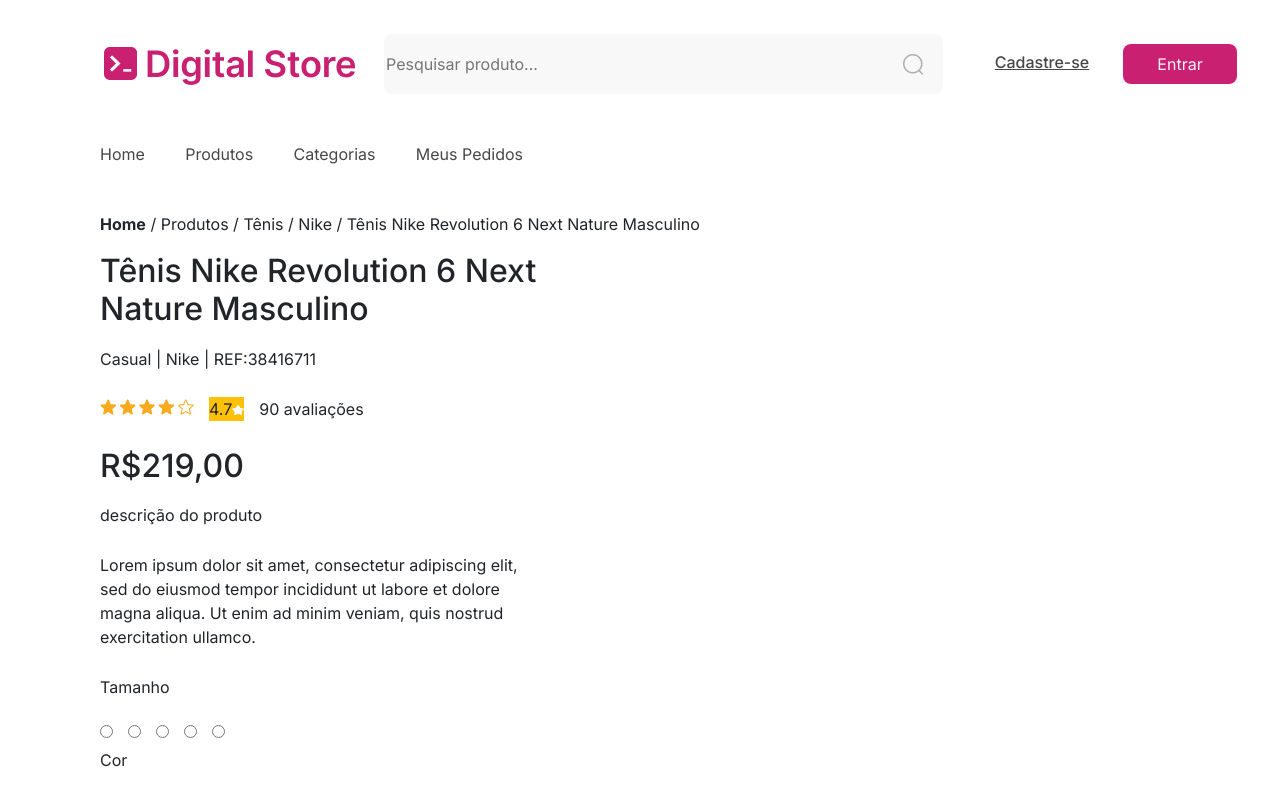
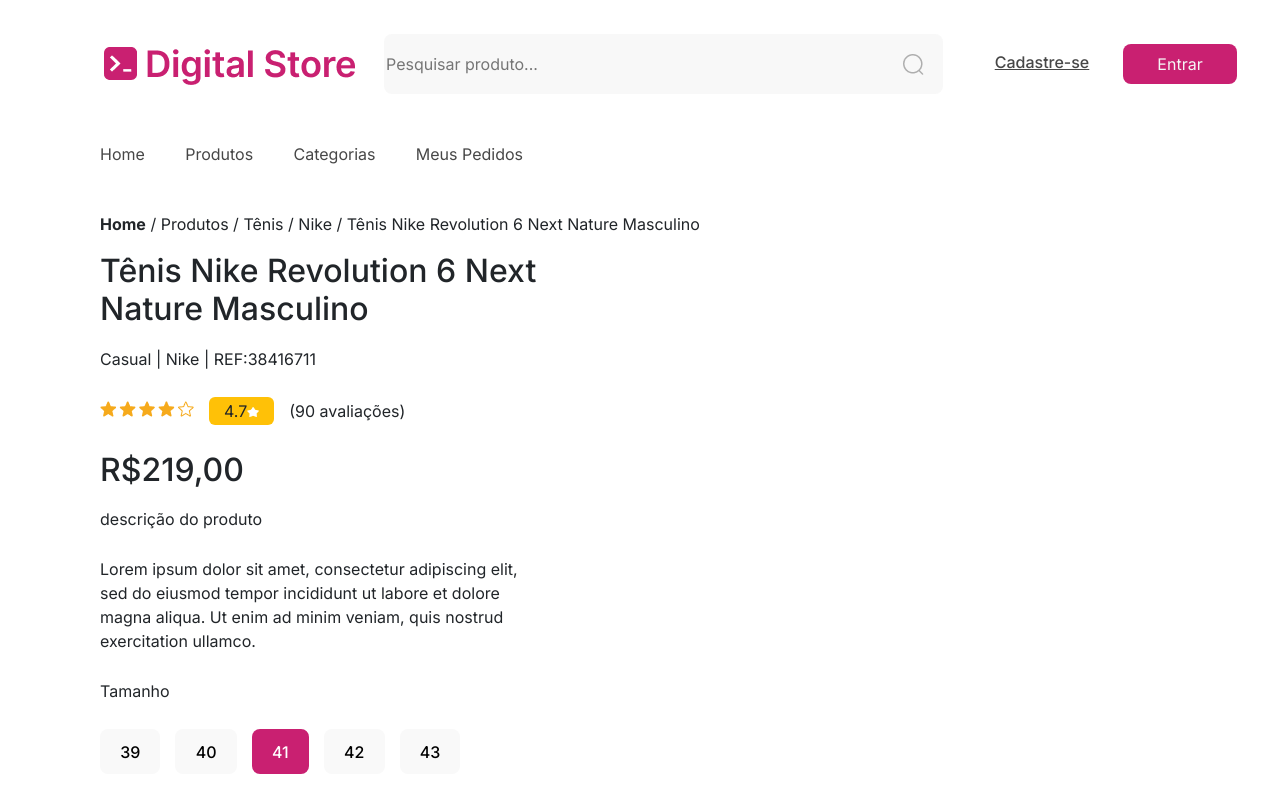
Before and after one commit to JohnyMax42/projeto-drip-store, a React (Vite) app: page /ProductViewPage in a window 1280 px wide. Shown: the top 788 px of the page. Built offline with nearby package versions, Linux system fonts and the light colour scheme.

Commit message:
Melhoria nos botões da 3° página e também feitas alterações no background geral

```diff
--- a/src/App.jsx
+++ b/src/App.jsx
@@ -9,7 +9,7 @@
   return (
     <>
 
-    <Layout></Layout>
+      <Layout style={{ backgroundColor: '#CCCCCC' }}></Layout>
 
 
     </>
--- a/src/index.css
+++ b/src/index.css
@@ -94,6 +94,11 @@
   button {
     background-color: #f9f9f9;
   }
+
+  button.selected {
+    background-color: var(--cor-primary);
+    color: var(--white);
+  }
 }
 
 .carousel-indicators [data-bs-target] {
@@ -112,7 +117,7 @@
   background-color: #C92071;
 }
 
-.carousel-control-prev-icon-{
-
-
+.paragrafo-estrela {
+  padding: 2px 15px 2px 15px;
+  border-radius: 6px;
 }
--- a/src/pages/ProductViewPage.jsx
+++ b/src/pages/ProductViewPage.jsx
@@ -1,8 +1,22 @@
 import './ProductView.css'
 import ProductListing3 from "../components/ProductListing/ProductListing3"
+import styled from 'styled-components'
+import React, { useState } from 'react';
 
-export default function ProductViewPage(){
-    return(
+export default function ProductViewPage() {
+
+    const [selectedSize, setSelectedSize] = useState('41');
+    const [selectedColor, setSelectedColor] = useState(null);
+
+    const handleSizeChange = (newSize) => {
+        setSelectedSize(newSize === selectedSize ? null : newSize);
+    };
+
+    const handleColorChange = (color) => {
+        setSelectedColor(color);
+    };
+
+    return (
         <>
             <div id='ProductViewPage'>
                 <div className='extrasPagina'>
@@ -13,34 +27,49 @@
                     <h2>Tênis Nike Revolution 6 Next Nature Masculino</h2>
                     <p>Casual | Nike | REF:38416711</p>
                     <div className='lateralidade'>
-            <img src="src/assets/Stars.png" alt="estrelas"/>
-            <p class='bg-warning'>4.7{<img src='src/assets/star1.png' alt='estrela'/>}</p>
-            <p>90 avaliações</p>
+                        <img src="src/assets/Stars.png" alt="estrelas" />
+                        <p className='bg-warning paragrafo-estrela'>4.7{<img src='src/assets/star1.png' alt='estrela' />}</p>
+                        <p>(90 avaliações)</p>
                     </div>
                     <h2>R$219,00</h2>
                     <p>descrição do produto</p>
                     <p>Lorem ipsum dolor sit amet, consectetur adipiscing elit, sed do eiusmod tempor incididunt ut labore et dolore magna aliqua. Ut enim ad minim veniam, quis nostrud exercitation ullamco.</p>
                     <p>Tamanho</p>
                     <div className='lateralidade'>
-            <input type="radio" name="tamanhoSapato" id="tamanho39"/>
-            <input type="radio" name="tamanhoSapato" id="tamanho40"/>
-            <input type="radio" name="tamanhoSapato" id="tamanho41"/>
-            <input type="radio" name="tamanhoSapato" id="tamanho42"/>
-            <input type="radio" name="tamanhoSapato" id="tamanho43"/>
+                        <button
+                            className={selectedSize === '39' ? 'selected' : ''}
+                            onClick={() => handleSizeChange('39')}
+                        >39</button>
+                        <button
+                            className={selectedSize === '40' ? 'selected' : ''}
+                            onClick={() => handleSizeChange('40')}
+                        >40</button>
+                        <button
+                            className={selectedSize === '41' ? 'selected' : ''}
+                            onClick={() => handleSizeChange('41')}
+                        >41</button>
+                        <button
+                            className={selectedSize === '42' ? 'selected' : ''}
+                            onClick={() => handleSizeChange('42')}
+                        >42</button>
+                        <button
+                            className={selectedSize === '43' ? 'selected' : ''}
+                            onClick={() => handleSizeChange('43')}
+                        >43</button>
                     </div>
                     <p>Cor</p>
                     <div className='lateralidade'>
-                <input type="radio" name="corSapato" id="corAzul"/>
-                <input type="radio" name="corSapato" id="corVermelho"/>
-                <input type="radio" name="corSapato" id="corPreto"/>
-                <input type="radio" name="corSapato" id="corRoxo"/>
+                        <input type="radio" name="corSapato" id="corAzul" />
+                        <input type="radio" name="corSapato" id="corVermelho" />
+                        <input type="radio" name="corSapato" id="corPreto" />
+                        <input type="radio" name="corSapato" id="corRoxo" />
                     </div>
-            <button class='bg-warning text-light'>COMPRAR</button>
+                    <button className='bg-warning text-light'>COMPRAR</button>
                 </div>
 
                 <div className='extrasPagina'>
                     <p><strong>Produtos Relacionados</strong></p>
-            <p>Ver todos{<img src='src/assets/arrow.png' alt='seta'/>}</p>
+                    <p>Ver todos{<img src='src/assets/arrow.png' alt='seta' />}</p>
                 </div>
 
                 <ProductListing3></ProductListing3>
```
Lines whose indentation alone changed are shown as unchanged.
